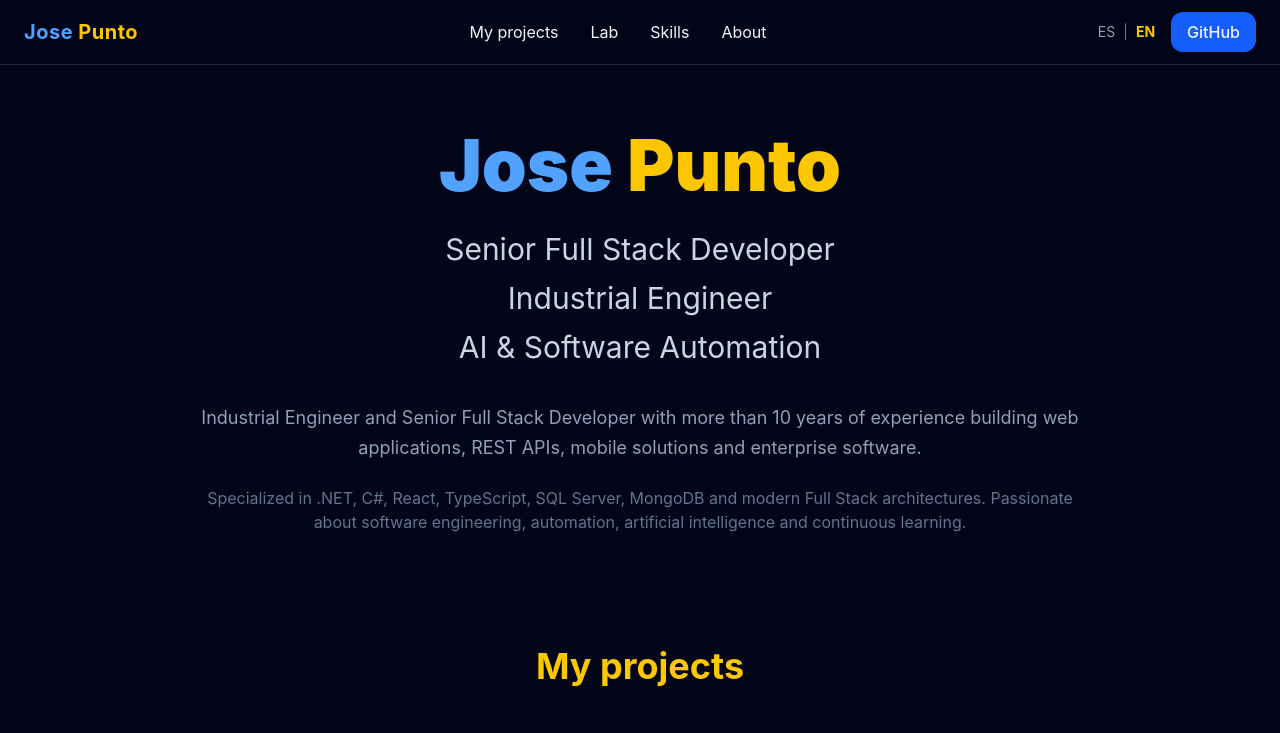
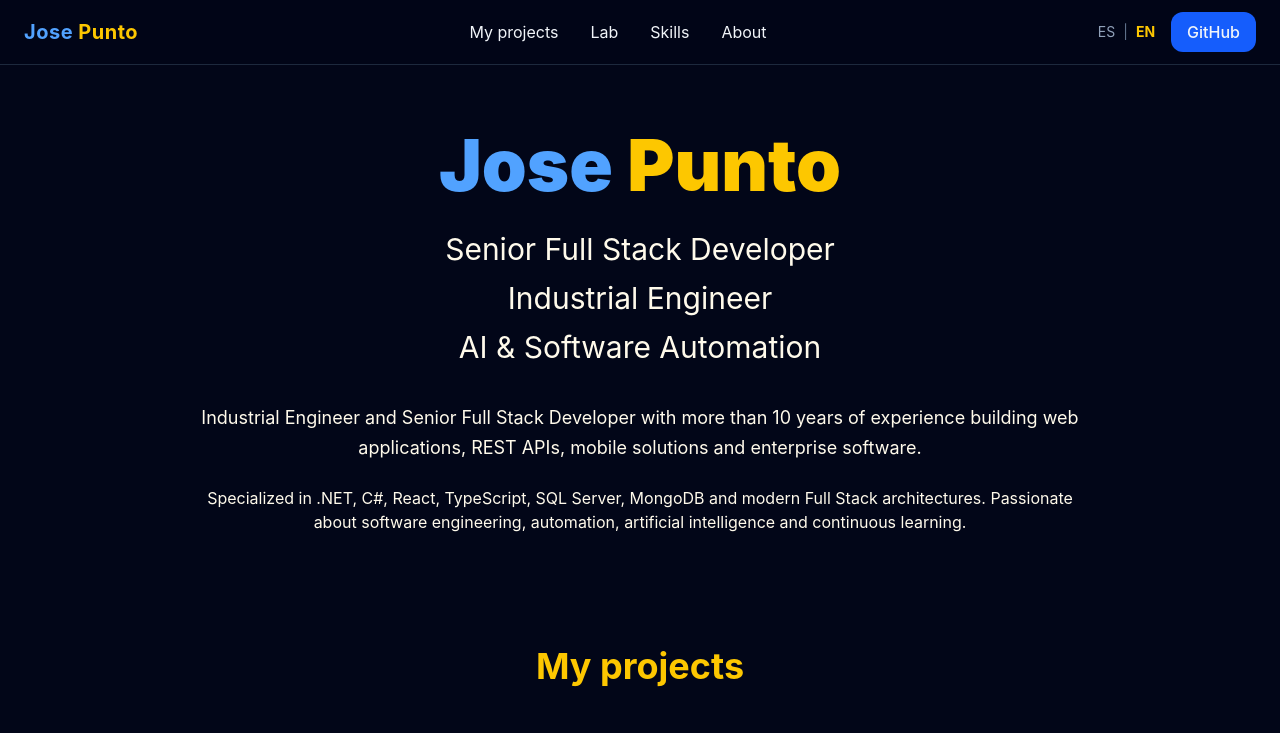
Before and after one commit to iamjosepunto/iamjosepunto.github.io, a React (Vite) app: page / in a window 1280 px wide. Shown: the top 733 px of the page. Built offline with nearby package versions, Linux system fonts and the light colour scheme; grey boxes are pictures that could not be loaded.

Commit message:
Add ivory text color theme

```diff
--- a/src/components/Hero.tsx
+++ b/src/components/Hero.tsx
@@ -38,7 +38,7 @@ const Hero = () => {
           className="
             text-xl
             md:text-3xl
-            text-slate-300
+            text-ivory
             mb-8
             leading-relaxed
           "
@@ -55,7 +55,7 @@ const Hero = () => {
           className="
             max-w-4xl
             mx-auto
-            text-slate-400
+            text-ivory
             text-lg
             leading-relaxed
           "
@@ -70,7 +70,7 @@ const Hero = () => {
           className="
             max-w-4xl
             mx-auto
-            text-slate-500
+            text-ivory
             text-base
             mt-6
           "
--- a/src/index.css
+++ b/src/index.css
@@ -1,4 +1,8 @@
 @import "tailwindcss";
+
+@theme {
+  --color-ivory: #FFFAEB;
+}
 
 html {
   scroll-behavior: smooth;
```
